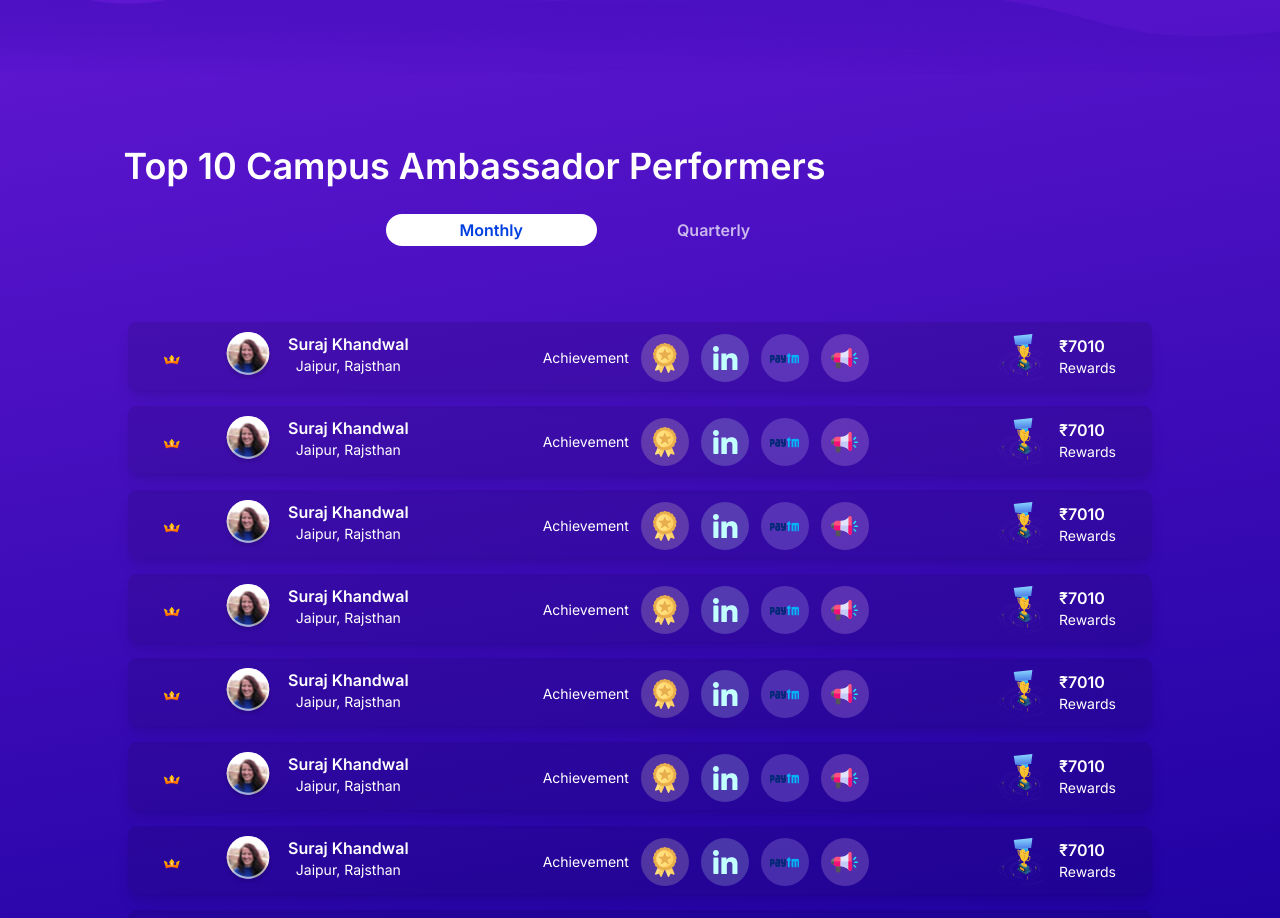
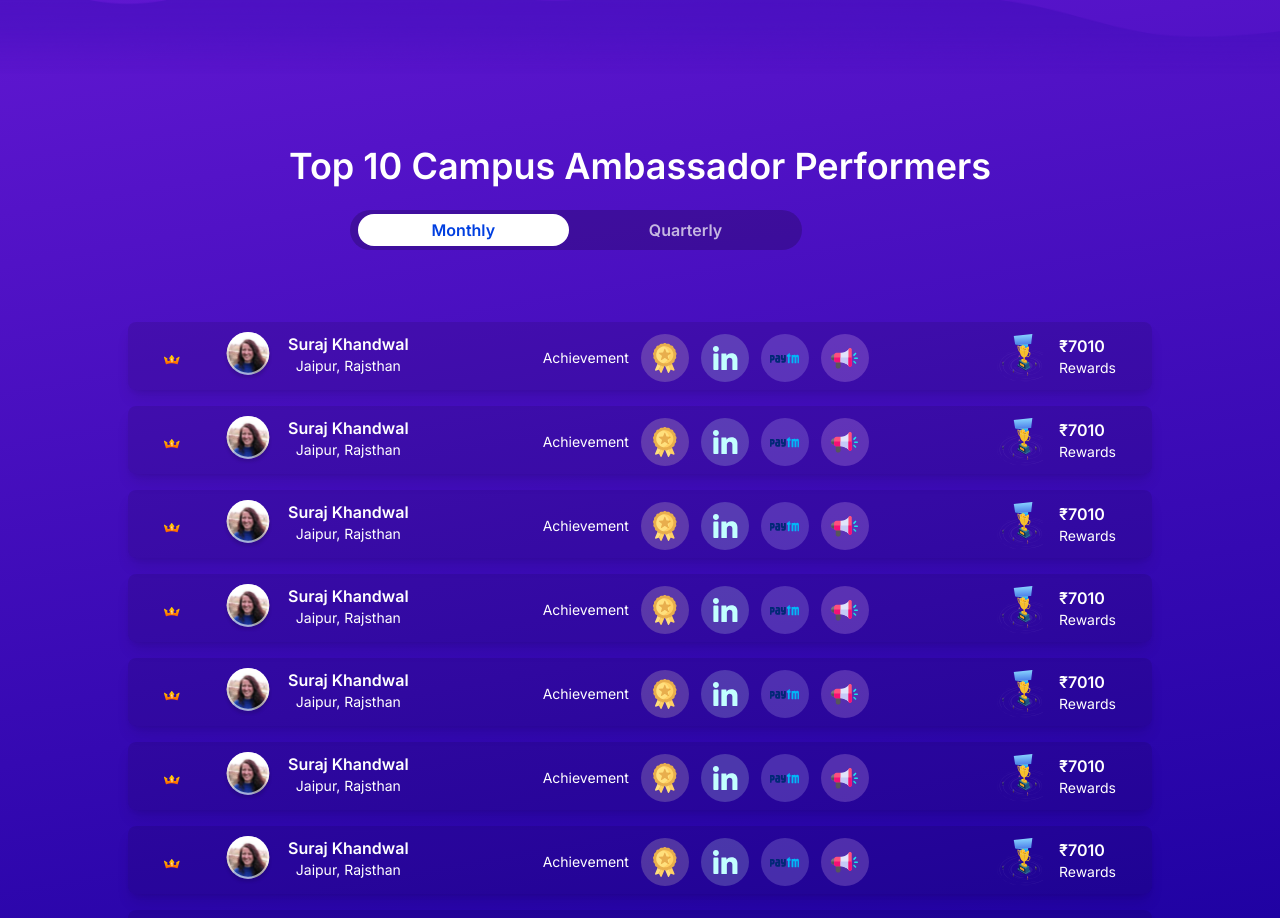
Before and after one commit to cosmasken/rewards-vite, a Vue app: page / in a window 1280 px wide. Shown: the part 4840-5758 px from the top of the page. Built offline with nearby package versions, Linux system fonts and the light colour scheme.

Commit message:
centered monthly

```diff
--- a/src/components/Monthly.vue
+++ b/src/components/Monthly.vue
@@ -1,17 +1,17 @@
 <template>
 
 
-<div className=" flex flex-col gap-6 w-full h-40 items-center pr-[331px] py-2 ">
-  <div className="text-center whitespace-nowrap text-4xl font-semibold  leading-10 text-white w-full">
+<div className=" flex flex-col gap-6 w-full h-40 items-center  py-2 text-center">
+  <p className="text-center whitespace-nowrap text-4xl font-semibold  leading-10 text-white">
     Top 10 Campus Ambassador Performers
-  </div>
-  <div className="bg-black/12 self-end flex flex-row mr-32 gap-20 items-center pl-2 pr-20 py-1 rounded-[40px]">
+  </p>
+  <div className="bg-black/20  flex flex-row mr-32 gap-20 items-center pl-2 pr-20 py-1 rounded-[40px]">
     <div className="bg-white flex flex-col w-[211px] shrink-0 h-8 items-center py-1 rounded-[40px]">
-      <div className="font-semibold  text-textblue w-16">
+      <div className="font-semibold text-base  text-textblue ">
         Monthly
       </div>
     </div>
-    <div className="font-semibold  text-white/70 w-16 shrink-0">
+    <div className="font-semibold text-base text-white/70  shrink-0">
       Quarterly
     </div>
   </div>
```
